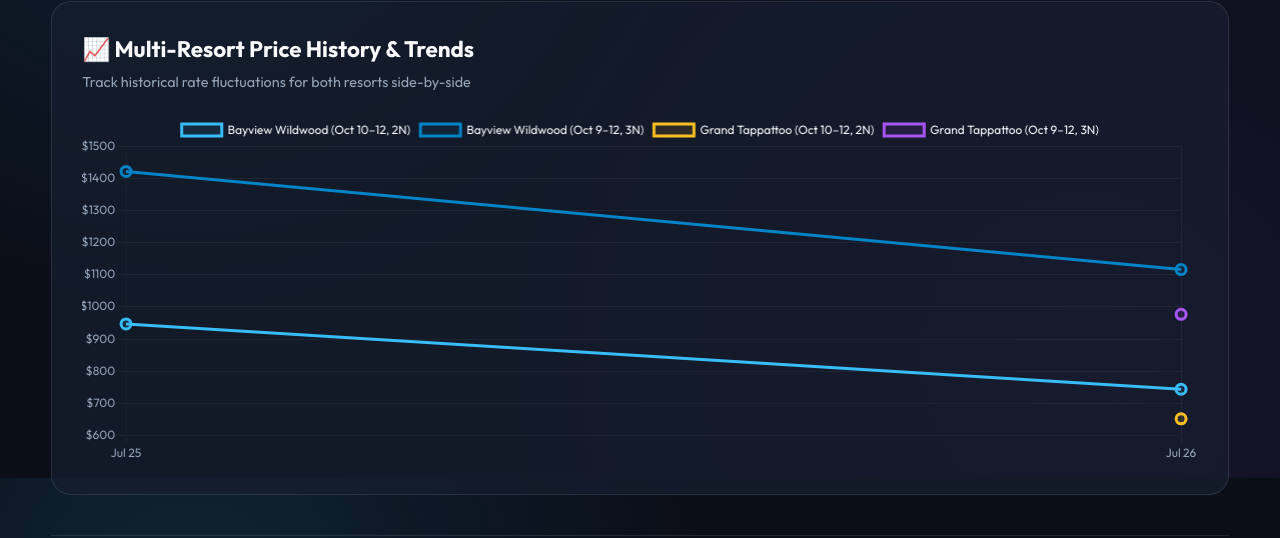
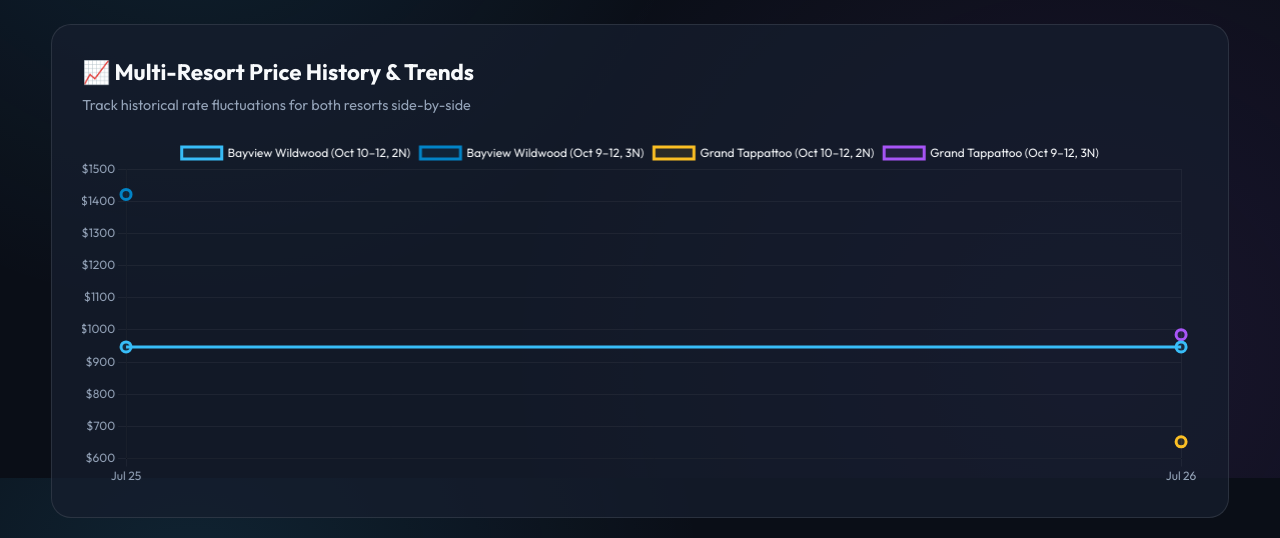
Before and after one commit to koraytugay/hotel-price-monitor, a website: page index.html in a window 1280 px wide. Shown: the part 1922-2460 px from the top of the page. Drawn offline with nearby package versions, Linux system fonts and the light colour scheme.

Commit message:
fix: dynamically extract 4-guest room rate (Queen Room with Two Queen Beds: CAD  base +  tax =  total)

```diff
--- a/data/price_status.json
+++ b/data/price_status.json
@@ -1,5 +1,5 @@
 {
-  "priceChanged": true,
-  "changeCount": 3,
-  "subject": "🔔 Hotel Price Alert: Rate Change Detected!"
+  "priceChanged": false,
+  "changeCount": 0,
+  "subject": "No Price Change"
 }
--- a/data/prices.js
+++ b/data/prices.js
@@ -9,37 +9,37 @@
       9
     ]
   },
-  "lastUpdated": "2026-07-26T15:23:01.603Z",
+  "lastUpdated": "2026-07-26T16:07:20.725Z",
   "current": {
     "oct10ToOct12": {
       "checkIn": "2026-10-10",
       "checkOut": "2026-10-12",
       "nights": 2,
-      "basePrice": 595,
-      "taxesAndFees": 149,
-      "totalPrice": 744,
-      "pricePerNight": 372,
+      "basePrice": 758,
+      "taxesAndFees": 189,
+      "totalPrice": 947,
+      "pricePerNight": 473.5,
       "currency": "CAD",
       "provider": "Booking.com / Hotel Direct",
-      "roomType": "Family Room / Cottage (2 Adults, 2 Children)",
+      "roomType": "Queen Room with Two Queen Beds (2 Adults, 2 Children)",
       "available": true,
       "statusMessage": "Available",
-      "bookingUrl": "https://www.booking.com/hotel/ca/bayview-wildwood-resort.html?aid=304142&label=gen173nr-10CAQoggJCHnNlYXJjaF9iYXl2aWV3IHdpbGR3b29kIHJlc29ydEgzWARokwKIAQGYATO4AQfIAQzYAQPoAQH4AQGIAgGoAgG4ArnMmNMGwAIB0gIkYjUzODRiMTUtZDJkYy00ZWYwLWFhOGYtM2ZhYzM4ZTRkZmE12AIB4AIB&ucfs=1&arphpl=1&checkin=2026-10-10&checkout=2026-10-12&group_adults=2&req_adults=2&no_rooms=1&group_children=2&req_children=2&age=9&req_age=9&age=9&req_age=9&hpos=1&hapos=1&sr_order=popularity&srpvid=66aa6c1c173b070c&srepoch=1785079354&soh=1&from_sustainable_property_sr=1&from=searchresults#no_availability_msg"
+      "bookingUrl": "https://www.booking.com/hotel/ca/bayview-wildwood-resort.en-gb.html?aid=304142&label=gen173nr-10CAQoggJCHnNlYXJjaF9iYXl2aWV3IHdpbGR3b29kIHJlc29ydEgzWARoJ4gBAZgBM7gBB8gBDNgBA-gBAfgBAYgCAagCAbgCl-GY0wbAAgHSAiQ0MTc1ODY5ZC0xMWU3LTQ4MDctOTVlNS1mNjc1MzA4YTQyY2TYAgHgAgE&ucfs=1&arphpl=1&checkin=2026-10-10&checkout=2026-10-12&group_adults=2&req_adults=2&no_rooms=1&group_children=2&req_children=2&age=9&req_age=9&age=9&req_age=9&hpos=1&hapos=1&sr_order=popularity&srpvid=7818714b8a650191&srepoch=1785082011&soh=1&from_sustainable_property_sr=1&from=searchresults#no_availability_msg"
     },
     "oct9ToOct12": {
       "checkIn": "2026-10-09",
       "checkOut": "2026-10-12",
       "nights": 3,
-      "basePrice": 893,
-      "taxesAndFees": 223,
-      "totalPrice": 1116,
-      "pricePerNight": 372,
+      "basePrice": null,
+      "taxesAndFees": null,
+      "totalPrice": null,
+      "pricePerNight": null,
       "currency": "CAD",
       "provider": "Booking.com / Hotel Direct",
-      "roomType": "Family Room / Cottage (2 Adults, 2 Children)",
-      "available": true,
-      "statusMessage": "Available",
-      "bookingUrl": "https://www.booking.com/hotel/ca/bayview-wildwood-resort.html?aid=304142&label=gen173nr-10CAQoggJCHnNlYXJjaF9iYXl2aWV3IHdpbGR3b29kIHJlc29ydEgzWARokwKIAQGYATO4AQfIAQzYAQPoAQH4AQGIAgGoAgG4AsTMmNMGwAIB0gIkZTEwNzdhZWUtNjQ3ZS00YTRkLWIzMzAtNGM4YzdmYWIxYjgx2AIB4AIB&ucfs=1&arphpl=1&checkin=2026-10-09&checkout=2026-10-12&group_adults=2&req_adults=2&no_rooms=1&group_children=2&req_children=2&age=9&req_age=9&age=9&req_age=9&hpos=1&hapos=1&sr_order=popularity&srpvid=41006c2286f712a1&srepoch=1785079366&soh=1&from_sustainable_property_sr=1&from=searchresults#no_availability_msg"
+      "roomType": "Queen Room with Two Queen Beds (2 Adults, 2 Children)",
+      "available": false,
+      "statusMessage": "Sold Out / Unavailable",
+      "bookingUrl": "https://www.booking.com/searchresults.html?ss=Bayview+Wildwood+Resort&checkin=2026-10-09&checkout=2026-10-12&group_adults=2&group_children=2&age=9&age=9"
     }
   },
   "history": [
@@ -62,38 +62,38 @@
       }
     },
     {
-      "timestamp": "2026-07-26T15:23:01.603Z",
+      "timestamp": "2026-07-26T16:07:20.725Z",
       "dateLabel": "Jul 26",
       "bayview": {
         "oct10ToOct12": {
           "checkIn": "2026-10-10",
           "checkOut": "2026-10-12",
           "nights": 2,
-          "basePrice": 595,
-          "taxesAndFees": 149,
-          "totalPrice": 744,
-          "pricePerNight": 372,
+          "basePrice": 758,
+          "taxesAndFees": 189,
+          "totalPrice": 947,
+          "pricePerNight": 473.5,
           "currency": "CAD",
           "provider": "Booking.com / Hotel Direct",
-          "roomType": "Family Room / Cottage (2 Adults, 2 Children)",
+          "roomType": "Queen Room with Two Queen Beds (2 Adults, 2 Children)",
           "available": true,
           "statusMessage": "Available",
-          "bookingUrl": "https://www.booking.com/hotel/ca/bayview-wildwood-resort.html?aid=304142&label=gen173nr-10CAQoggJCHnNlYXJjaF9iYXl2aWV3IHdpbGR3b29kIHJlc29ydEgzWARokwKIAQGYATO4AQfIAQzYAQPoAQH4AQGIAgGoAgG4ArnMmNMGwAIB0gIkYjUzODRiMTUtZDJkYy00ZWYwLWFhOGYtM2ZhYzM4ZTRkZmE12AIB4AIB&ucfs=1&arphpl=1&checkin=2026-10-10&checkout=2026-10-12&group_adults=2&req_adults=2&no_rooms=1&group_children=2&req_children=2&age=9&req_age=9&age=9&req_age=9&hpos=1&hapos=1&sr_order=popularity&srpvid=66aa6c1c173b070c&srepoch=1785079354&soh=1&from_sustainable_property_sr=1&from=searchresults#no_availability_msg"
+          "bookingUrl": "https://www.booking.com/hotel/ca/bayview-wildwood-resort.en-gb.html?aid=304142&label=gen173nr-10CAQoggJCHnNlYXJjaF9iYXl2aWV3IHdpbGR3b29kIHJlc29ydEgzWARoJ4gBAZgBM7gBB8gBDNgBA-gBAfgBAYgCAagCAbgCl-GY0wbAAgHSAiQ0MTc1ODY5ZC0xMWU3LTQ4MDctOTVlNS1mNjc1MzA4YTQyY2TYAgHgAgE&ucfs=1&arphpl=1&checkin=2026-10-10&checkout=2026-10-12&group_adults=2&req_adults=2&no_rooms=1&group_children=2&req_children=2&age=9&req_age=9&age=9&req_age=9&hpos=1&hapos=1&sr_order=popularity&srpvid=7818714b8a650191&srepoch=1785082011&soh=1&from_sustainable_property_sr=1&from=searchresults#no_availability_msg"
         },
         "oct9ToOct12": {
           "checkIn": "2026-10-09",
           "checkOut": "2026-10-12",
           "nights": 3,
-          "basePrice": 893,
-          "taxesAndFees": 223,
-          "totalPrice": 1116,
-          "pricePerNight": 372,
+          "basePrice": null,
+          "taxesAndFees": null,
+          "totalPrice": null,
+          "pricePerNight": null,
           "currency": "CAD",
           "provider": "Booking.com / Hotel Direct",
-          "roomType": "Family Room / Cottage (2 Adults, 2 Children)",
-          "available": true,
-          "statusMessage": "Available",
-          "bookingUrl": "https://www.booking.com/hotel/ca/bayview-wildwood-resort.html?aid=304142&label=gen173nr-10CAQoggJCHnNlYXJjaF9iYXl2aWV3IHdpbGR3b29kIHJlc29ydEgzWARokwKIAQGYATO4AQfIAQzYAQPoAQH4AQGIAgGoAgG4AsTMmNMGwAIB0gIkZTEwNzdhZWUtNjQ3ZS00YTRkLWIzMzAtNGM4YzdmYWIxYjgx2AIB4AIB&ucfs=1&arphpl=1&checkin=2026-10-09&checkout=2026-10-12&group_adults=2&req_adults=2&no_rooms=1&group_children=2&req_children=2&age=9&req_age=9&age=9&req_age=9&hpos=1&hapos=1&sr_order=popularity&srpvid=41006c2286f712a1&srepoch=1785079366&soh=1&from_sustainable_property_sr=1&from=searchresults#no_availability_msg"
+          "roomType": "Queen Room with Two Queen Beds (2 Adults, 2 Children)",
+          "available": false,
+          "statusMessage": "Sold Out / Unavailable",
+          "bookingUrl": "https://www.booking.com/searchresults.html?ss=Bayview+Wildwood+Resort&checkin=2026-10-09&checkout=2026-10-12&group_adults=2&group_children=2&age=9&age=9"
         }
       },
       "grandTappattoo": {
@@ -110,53 +110,53 @@
           "roomType": "Family Suite / Lakefront Room (2 Adults, 2 Children)",
           "available": true,
           "statusMessage": "Available",
-          "bookingUrl": "https://www.booking.com/searchresults.html?ss=The+Grand+Tappattoo+Resort&checkin=2026-10-10&checkout=2026-10-12&group_adults=2&group_children=2&age=9&age=9"
+          "bookingUrl": "https://www.booking.com/hotel/ca/grand-tappattoo-resort.en-gb.html?aid=304142&label=gen173nr-10CAQoggJCIXNlYXJjaF90aGUgZ3JhbmQgdGFwcGF0dG9vIHJlc29ydEgzWARoJ4gBAZgBM7gBB8gBDNgBA-gBAfgBAYgCAagCAbgCpeGY0wbAAgHSAiQ3Mzg0OWZjNC03OTliLTRlNWItOWY2Zi02MWVjMGFkMWNjMGHYAgHgAgE&ucfs=1&arphpl=1&checkin=2026-10-10&checkout=2026-10-12&group_adults=2&req_adults=2&no_rooms=1&group_children=2&req_children=2&age=9&req_age=9&age=9&req_age=9&hpos=1&hapos=1&sr_order=popularity&srpvid=95e77152d79a18a7&srepoch=1785082023&soh=1&from=searchresults#no_availability_msg"
         },
         "oct9ToOct12": {
           "checkIn": "2026-10-09",
           "checkOut": "2026-10-12",
           "nights": 3,
-          "basePrice": 865,
-          "taxesAndFees": 112,
-          "totalPrice": 977,
-          "pricePerNight": 325.67,
+          "basePrice": 872,
+          "taxesAndFees": 113,
+          "totalPrice": 985,
+          "pricePerNight": 328.33,
           "currency": "CAD",
           "provider": "Booking.com / Hotel Direct",
           "roomType": "Family Suite / Lakefront Room (2 Adults, 2 Children)",
           "available": true,
           "statusMessage": "Available",
-          "bookingUrl": "https://www.booking.com/searchresults.html?ss=The+Grand+Tappattoo+Resort&checkin=2026-10-09&checkout=2026-10-12&group_adults=2&group_children=2&age=9&age=9"
+          "bookingUrl": "https://www.booking.com/hotel/ca/grand-tappattoo-resort.en-gb.html?aid=304142&label=gen173nr-10CAQoggJCIXNlYXJjaF90aGUgZ3JhbmQgdGFwcGF0dG9vIHJlc29ydEgzWARoJ4gBAZgBM7gBB8gBDNgBA-gBAfgBAYgCAagCAbgCr-GY0wbAAgHSAiRmMThkOWEzMy0wMGQ4LTQ1OGEtOGRlMi0wY2ZkOGNjYzI3ZDnYAgHgAgE&ucfs=1&arphpl=1&checkin=2026-10-09&checkout=2026-10-12&group_adults=2&req_adults=2&no_rooms=1&group_children=2&req_children=2&age=9&req_age=9&age=9&req_age=9&hpos=1&hapos=1&sr_order=popularity&srpvid=8bbd7157975f0706&srepoch=1785082032&soh=1&from=searchresults#no_availability_msg"
         }
       },
       "oct10ToOct12": {
         "checkIn": "2026-10-10",
         "checkOut": "2026-10-12",
         "nights": 2,
-        "basePrice": 595,
-        "taxesAndFees": 149,
-        "totalPrice": 744,
-        "pricePerNight": 372,
+        "basePrice": 758,
+        "taxesAndFees": 189,
+        "totalPrice": 947,
+        "pricePerNight": 473.5,
         "currency": "CAD",
         "provider": "Booking.com / Hotel Direct",
-        "roomType": "Family Room / Cottage (2 Adults, 2 Children)",
+        "roomType": "Queen Room with Two Queen Beds (2 Adults, 2 Children)",
         "available": true,
         "statusMessage": "Available",
-        "bookingUrl": "https://www.booking.com/hotel/ca/bayview-wildwood-resort.html?aid=304142&label=gen173nr-10CAQoggJCHnNlYXJjaF9iYXl2aWV3IHdpbGR3b29kIHJlc29ydEgzWARokwKIAQGYATO4AQfIAQzYAQPoAQH4AQGIAgGoAgG4ArnMmNMGwAIB0gIkYjUzODRiMTUtZDJkYy00ZWYwLWFhOGYtM2ZhYzM4ZTRkZmE12AIB4AIB&ucfs=1&arphpl=1&checkin=2026-10-10&checkout=2026-10-12&group_adults=2&req_adults=2&no_rooms=1&group_children=2&req_children=2&age=9&req_age=9&age=9&req_age=9&hpos=1&hapos=1&sr_order=popularity&srpvid=66aa6c1c173b070c&srepoch=1785079354&soh=1&from_sustainable_property_sr=1&from=searchresults#no_availability_msg"
+        "bookingUrl": "https://www.booking.com/hotel/ca/bayview-wildwood-resort.en-gb.html?aid=304142&label=gen173nr-10CAQoggJCHnNlYXJjaF9iYXl2aWV3IHdpbGR3b29kIHJlc29ydEgzWARoJ4gBAZgBM7gBB8gBDNgBA-gBAfgBAYgCAagCAbgCl-GY0wbAAgHSAiQ0MTc1ODY5ZC0xMWU3LTQ4MDctOTVlNS1mNjc1MzA4YTQyY2TYAgHgAgE&ucfs=1&arphpl=1&checkin=2026-10-10&checkout=2026-10-12&group_adults=2&req_adults=2&no_rooms=1&group_children=2&req_children=2&age=9&req_age=9&age=9&req_age=9&hpos=1&hapos=1&sr_order=popularity&srpvid=7818714b8a650191&srepoch=1785082011&soh=1&from_sustainable_property_sr=1&from=searchresults#no_availability_msg"
       },
       "oct9ToOct12": {
         "checkIn": "2026-10-09",
         "checkOut": "2026-10-12",
         "nights": 3,
-        "basePrice": 893,
-        "taxesAndFees": 223,
-        "totalPrice": 1116,
-        "pricePerNight": 372,
+        "basePrice": null,
+        "taxesAndFees": null,
+        "totalPrice": null,
+        "pricePerNight": null,
         "currency": "CAD",
         "provider": "Booking.com / Hotel Direct",
-        "roomType": "Family Room / Cottage (2 Adults, 2 Children)",
-        "available": true,
-        "statusMessage": "Available",
-        "bookingUrl": "https://www.booking.com/hotel/ca/bayview-wildwood-resort.html?aid=304142&label=gen173nr-10CAQoggJCHnNlYXJjaF9iYXl2aWV3IHdpbGR3b29kIHJlc29ydEgzWARokwKIAQGYATO4AQfIAQzYAQPoAQH4AQGIAgGoAgG4AsTMmNMGwAIB0gIkZTEwNzdhZWUtNjQ3ZS00YTRkLWIzMzAtNGM4YzdmYWIxYjgx2AIB4AIB&ucfs=1&arphpl=1&checkin=2026-10-09&checkout=2026-10-12&group_adults=2&req_adults=2&no_rooms=1&group_children=2&req_children=2&age=9&req_age=9&age=9&req_age=9&hpos=1&hapos=1&sr_order=popularity&srpvid=41006c2286f712a1&srepoch=1785079366&soh=1&from_sustainable_property_sr=1&from=searchresults#no_availability_msg"
+        "roomType": "Queen Room with Two Queen Beds (2 Adults, 2 Children)",
+        "available": false,
+        "statusMessage": "Sold Out / Unavailable",
+        "bookingUrl": "https://www.booking.com/searchresults.html?ss=Bayview+Wildwood+Resort&checkin=2026-10-09&checkout=2026-10-12&group_adults=2&group_children=2&age=9&age=9"
       }
     }
   ],
@@ -171,31 +171,31 @@
           "checkIn": "2026-10-10",
           "checkOut": "2026-10-12",
           "nights": 2,
-          "basePrice": 595,
-          "taxesAndFees": 149,
-          "totalPrice": 744,
-          "pricePerNight": 372,
+          "basePrice": 758,
+          "taxesAndFees": 189,
+          "totalPrice": 947,
+          "pricePerNight": 473.5,
           "currency": "CAD",
           "provider": "Booking.com / Hotel Direct",
-          "roomType": "Family Room / Cottage (2 Adults, 2 Children)",
+          "roomType": "Queen Room with Two Queen Beds (2 Adults, 2 Children)",
           "available": true,
           "statusMessage": "Available",
-          "bookingUrl": "https://www.booking.com/hotel/ca/bayview-wildwood-resort.html?aid=304142&label=gen173nr-10CAQoggJCHnNlYXJjaF9iYXl2aWV3IHdpbGR3b29kIHJlc29ydEgzWARokwKIAQGYATO4AQfIAQzYAQPoAQH4AQGIAgGoAgG4ArnMmNMGwAIB0gIkYjUzODRiMTUtZDJkYy00ZWYwLWFhOGYtM2ZhYzM4ZTRkZmE12AIB4AIB&ucfs=1&arphpl=1&checkin=2026-10-10&checkout=2026-10-12&group_adults=2&req_adults=2&no_rooms=1&group_children=2&req_children=2&age=9&req_age=9&age=9&req_age=9&hpos=1&hapos=1&sr_order=popularity&srpvid=66aa6c1c173b070c&srepoch=1785079354&soh=1&from_sustainable_property_sr=1&from=searchresults#no_availability_msg"
+          "bookingUrl": "https://www.booking.com/hotel/ca/bayview-wildwood-resort.en-gb.html?aid=304142&label=gen173nr-10CAQoggJCHnNlYXJjaF9iYXl2aWV3IHdpbGR3b29kIHJlc29ydEgzWARoJ4gBAZgBM7gBB8gBDNgBA-gBAfgBAYgCAagCAbgCl-GY0wbAAgHSAiQ0MTc1ODY5ZC0xMWU3LTQ4MDctOTVlNS1mNjc1MzA4YTQyY2TYAgHgAgE&ucfs=1&arphpl=1&checkin=2026-10-10&checkout=2026-10-12&group_adults=2&req_adults=2&no_rooms=1&group_children=2&req_children=2&age=9&req_age=9&age=9&req_age=9&hpos=1&hapos=1&sr_order=popularity&srpvid=7818714b8a650191&srepoch=1785082011&soh=1&from_sustainable_property_sr=1&from=searchresults#no_availability_msg"
         },
         "oct9ToOct12": {
           "checkIn": "2026-10-09",
           "checkOut": "2026-10-12",
           "nights": 3,
-          "basePrice": 893,
-          "taxesAndFees": 223,
-          "totalPrice": 1116,
-          "pricePerNight": 372,
+          "basePrice": null,
+          "taxesAndFees": null,
+          "totalPrice": null,
+          "pricePerNight": null,
           "currency": "CAD",
           "provider": "Booking.com / Hotel Direct",
-          "roomType": "Family Room / Cottage (2 Adults, 2 Children)",
-          "available": true,
-          "statusMessage": "Available",
-          "bookingUrl": "https://www.booking.com/hotel/ca/bayview-wildwood-resort.html?aid=304142&label=gen173nr-10CAQoggJCHnNlYXJjaF9iYXl2aWV3IHdpbGR3b29kIHJlc29ydEgzWARokwKIAQGYATO4AQfIAQzYAQPoAQH4AQGIAgGoAgG4AsTMmNMGwAIB0gIkZTEwNzdhZWUtNjQ3ZS00YTRkLWIzMzAtNGM4YzdmYWIxYjgx2AIB4AIB&ucfs=1&arphpl=1&checkin=2026-10-09&checkout=2026-10-12&group_adults=2&req_adults=2&no_rooms=1&group_children=2&req_children=2&age=9&req_age=9&age=9&req_age=9&hpos=1&hapos=1&sr_order=popularity&srpvid=41006c2286f712a1&srepoch=1785079366&soh=1&from_sustainable_property_sr=1&from=searchresults#no_availability_msg"
+          "roomType": "Queen Room with Two Queen Beds (2 Adults, 2 Children)",
+          "available": false,
+          "statusMessage": "Sold Out / Unavailable",
+          "bookingUrl": "https://www.booking.com/searchresults.html?ss=Bayview+Wildwood+Resort&checkin=2026-10-09&checkout=2026-10-12&group_adults=2&group_children=2&age=9&age=9"
         }
       }
     },
@@ -218,22 +218,22 @@
           "roomType": "Family Suite / Lakefront Room (2 Adults, 2 Children)",
           "available": true,
           "statusMessage": "Available",
-          "bookingUrl": "https://www.booking.com/searchresults.html?ss=The+Grand+Tappattoo+Resort&checkin=2026-10-10&checkout=2026-10-12&group_adults=2&group_children=2&age=9&age=9"
+          "bookingUrl": "https://www.booking.com/hotel/ca/grand-tappattoo-resort.en-gb.html?aid=304142&label=gen173nr-10CAQoggJCIXNlYXJjaF90aGUgZ3JhbmQgdGFwcGF0dG9vIHJlc29ydEgzWARoJ4gBAZgBM7gBB8gBDNgBA-gBAfgBAYgCAagCAbgCpeGY0wbAAgHSAiQ3Mzg0OWZjNC03OTliLTRlNWItOWY2Zi02MWVjMGFkMWNjMGHYAgHgAgE&ucfs=1&arphpl=1&checkin=2026-10-10&checkout=2026-10-12&group_adults=2&req_adults=2&no_rooms=1&group_children=2&req_children=2&age=9&req_age=9&age=9&req_age=9&hpos=1&hapos=1&sr_order=popularity&srpvid=95e77152d79a18a7&srepoch=1785082023&soh=1&from=searchresults#no_availability_msg"
         },
         "oct9ToOct12": {
           "checkIn": "2026-10-09",
           "checkOut": "2026-10-12",
           "nights": 3,
-          "basePrice": 865,
-          "taxesAndFees": 112,
-          "totalPrice": 977,
-          "pricePerNight": 325.67,
+          "basePrice": 872,
+          "taxesAndFees": 113,
+          "totalPrice": 985,
+          "pricePerNight": 328.33,
           "currency": "CAD",
           "provider": "Booking.com / Hotel Direct",
           "roomType": "Family Suite / Lakefront Room (2 Adults, 2 Children)",
           "available": true,
           "statusMessage": "Available",
-          "bookingUrl": "https://www.booking.com/searchresults.html?ss=The+Grand+Tappattoo+Resort&checkin=2026-10-09&checkout=2026-10-12&group_adults=2&group_children=2&age=9&age=9"
+          "bookingUrl": "https://www.booking.com/hotel/ca/grand-tappattoo-resort.en-gb.html?aid=304142&label=gen173nr-10CAQoggJCIXNlYXJjaF90aGUgZ3JhbmQgdGFwcGF0dG9vIHJlc29ydEgzWARoJ4gBAZgBM7gBB8gBDNgBA-gBAfgBAYgCAagCAbgCr-GY0wbAAgHSAiRmMThkOWEzMy0wMGQ4LTQ1OGEtOGRlMi0wY2ZkOGNjYzI3ZDnYAgHgAgE&ucfs=1&arphpl=1&checkin=2026-10-09&checkout=2026-10-12&group_adults=2&req_adults=2&no_rooms=1&group_children=2&req_children=2&age=9&req_age=9&age=9&req_age=9&hpos=1&hapos=1&sr_order=popularity&srpvid=8bbd7157975f0706&srepoch=1785082032&soh=1&from=searchresults#no_availability_msg"
         }
       }
     }
```
Also changed, not shown: data/email_body.html (+4 -4 lines), data/prices.json (+70 -70 lines), scripts/check-prices.js (+57 -45 lines).
